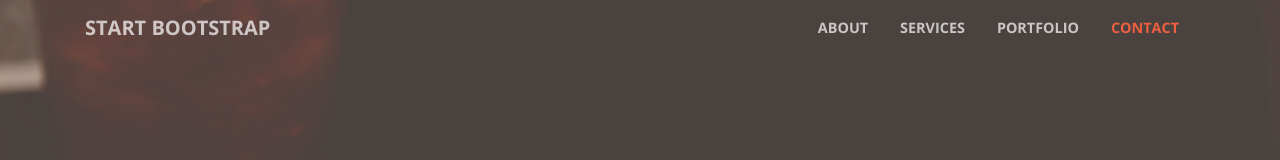
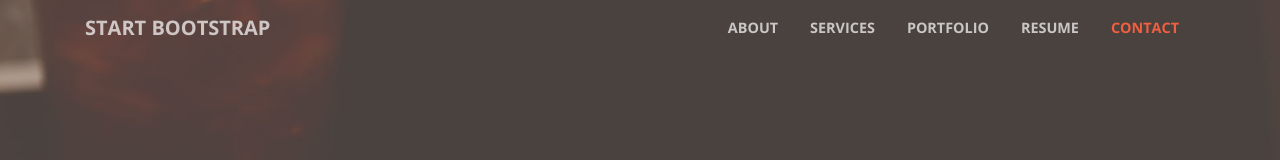
Before and after one commit to Manivash/manivasagam.github.io, a website with bundled scripts: page index.html in a window 1280 px wide. Shown: the top 160 px of the page. Built offline with nearby package versions, Linux system fonts and the light colour scheme.

Commit message:
Update index.html

```diff
--- a/index.html
+++ b/index.html
@@ -45,6 +45,9 @@
             </li>
             <li class="nav-item">
               <a class="nav-link js-scroll-trigger" href="#portfolio">Portfolio</a>
+            </li>
+            <li class="nav-item">
+              <a class="nav-link js-scroll-trigger" href="Resume/index.html">Resume</a>
             </li>
             <li class="nav-item">
               <a class="nav-link js-scroll-trigger" href="#contact">Contact</a>
```
